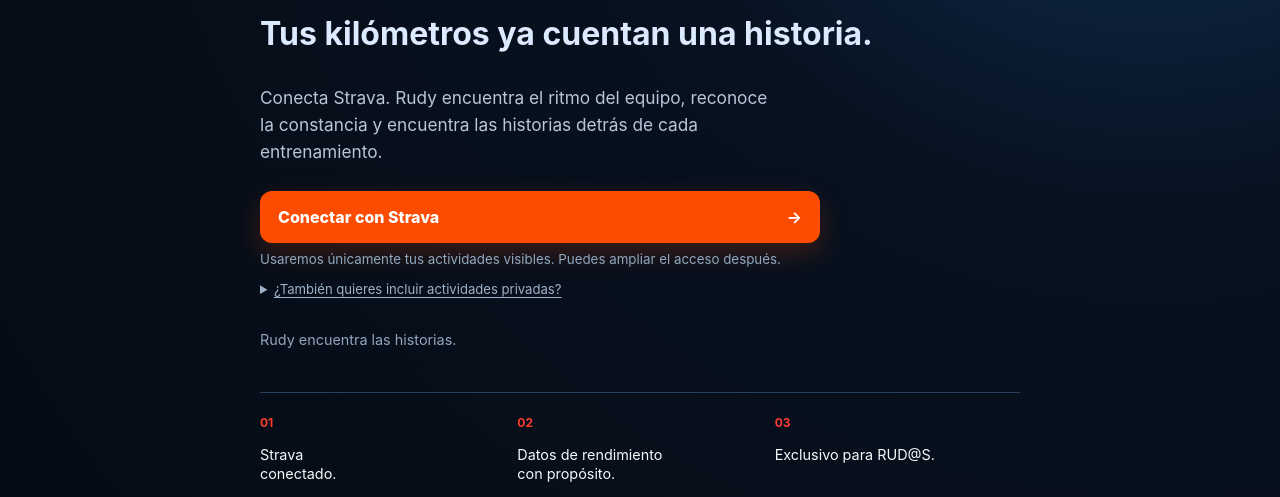
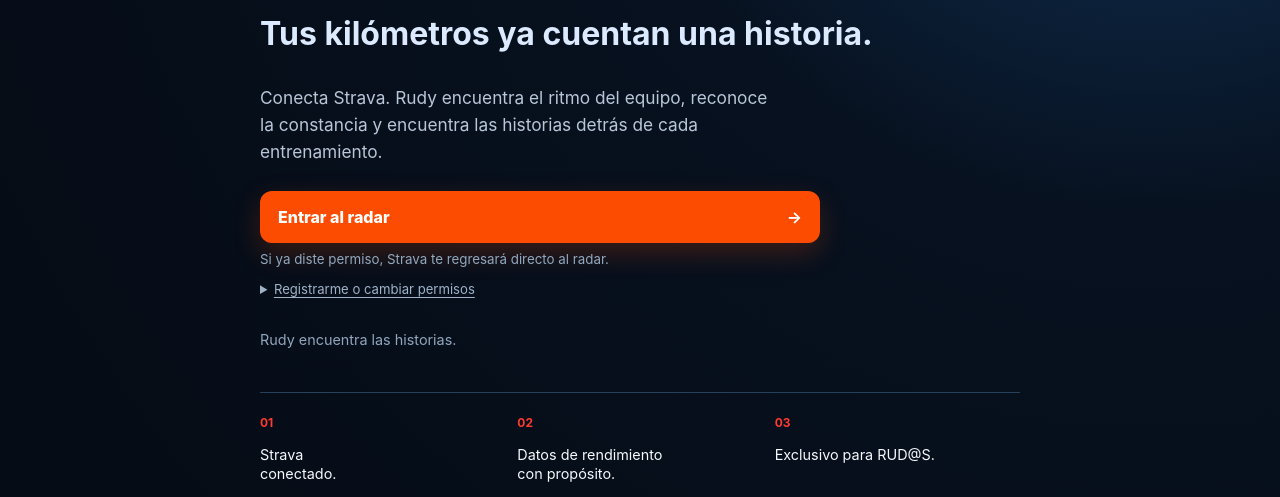
Before and after one commit to solrakmnk/rudyRadar, a FastAPI app: page / in a window 1280 px wide. Shown: the part 401-898 px from the top of the page. Run offline with FastAPI, Linux system fonts and the light colour scheme.

Commit message:
fix: separate Strava login from authorization

```diff
--- a/app/i18n.py
+++ b/app/i18n.py
@@ -7,7 +7,7 @@
 
 MESSAGES: dict[str, dict[str, str]] = {
     "es": {
-        "product": "Radar Rudo", "assistant": "Rudy encuentra las historias.", "connect": "Conectar con Strava", "connect_default_detail": "Usaremos únicamente tus actividades visibles. Puedes ampliar el acceso después.", "access_title": "¿También quieres incluir actividades privadas?", "access_explanation": "En la siguiente pantalla de Strava deja marcada “Ver datos sobre tus actividades”.", "visible_access": "Actividades visibles", "visible_access_detail": "Incluye Todos y Seguidores; excluye Solo tú.", "private_access": "Conectar incluyendo privadas", "private_access_detail": "Incluye también las actividades marcadas como Solo tú.", "recommended": "RECOMENDADO", "enable_private": "Incluir mis actividades privadas",
+        "product": "Radar Rudo", "assistant": "Rudy encuentra las historias.", "connect": "Conectar con Strava", "login": "Entrar al radar", "login_detail": "Si ya diste permiso, Strava te regresará directo al radar.", "register_or_permissions": "Registrarme o cambiar permisos", "register_visible": "Registrarme con actividades visibles", "connect_default_detail": "Usaremos únicamente tus actividades visibles. Puedes ampliar el acceso después.", "access_title": "¿También quieres incluir actividades privadas?", "access_explanation": "Estas opciones sí abren la pantalla de autorización de Strava.", "visible_access": "Actividades visibles", "visible_access_detail": "Incluye Todos y Seguidores; excluye Solo tú.", "private_access": "Registrarme incluyendo privadas", "private_access_detail": "Incluye también las actividades marcadas como Solo tú.", "recommended": "RECOMENDADO", "enable_private": "Incluir mis actividades privadas",
         "privacy": "Privacidad", "language_es": "ES", "language_en": "EN", "club_moving": "EL CLUB EN MOVIMIENTO",
         "hero": "Tus kilómetros ya cuentan una historia.", "intro": "Conecta Strava. Rudy encuentra el ritmo del equipo, reconoce la constancia y encuentra las historias detrás de cada entrenamiento.",
         "exclusive": "Exclusivo para RUD@S.", "activities": "Actividades", "distance": "Distancia", "active_days": "Días activos", "elevation": "Desnivel",
@@ -26,7 +26,7 @@
         "weekly_pulse": "PULSO DEL PERIODO", "vs_last_week": "vs. periodo anterior", "more_distance": "más kilómetros totales", "less_distance": "menos kilómetros totales", "same_distance": "mismo kilometraje total", "discipline_activity": "Actividad por disciplina", "biggest_distance_day": "Día con más distancia del equipo", "period_stories": "Historias del periodo", "your_summary": "TU RESUMEN", "total_period": "Total del periodo", "swim": "Natación", "open_water": "Aguas abiertas", "bike": "Bici", "run": "Carrera", "walk": "Caminata / Hiking", "strength": "Fuerza", "wellbeing": "Yoga / movilidad", "pace_per_100m": "ritmo /100 m", "pace_per_km": "ritmo /km", "average_speed": "velocidad media", "team_community": "Comunidad RUD@S", "team_participation": "Participación", "team_activity": "Actividad del equipo", "team_time": "Tiempo en movimiento", "team_distance": "Distancia compartida", "team_total": "en este periodo", "complementary_training": "Fuerza y bienestar", "your_longest_day": "Tu día con más distancia", "your_busiest_day": "Tu día con más actividad", "team_busiest_day": "El día que más se movió RUD@S", "team_discipline_days": "Los grandes días del equipo", "participants": "participantes", "sessions": "sesiones", "gym": "Gym", "no_story_yet": "La próxima actividad abre la historia de este periodo.", "weekday_0": "Lunes", "weekday_1": "Martes", "weekday_2": "Miércoles", "weekday_3": "Jueves", "weekday_4": "Viernes", "weekday_5": "Sábado", "weekday_6": "Domingo",
     },
     "en": {
-        "product": "Radar Rudo", "assistant": "Rudy finds the stories.", "connect": "Connect with Strava", "connect_default_detail": "We'll use only your visible activities. You can expand access later.", "access_title": "Also include private activities?", "access_explanation": "On the next Strava screen, keep “View data about your activities” checked.", "visible_access": "Visible activities", "visible_access_detail": "Includes Everyone and Followers; excludes Only You.", "private_access": "Connect including private activities", "private_access_detail": "Also includes activities marked Only You.", "recommended": "RECOMMENDED", "enable_private": "Include my private activities",
+        "product": "Radar Rudo", "assistant": "Rudy finds the stories.", "connect": "Connect with Strava", "login": "Enter the radar", "login_detail": "If you already granted access, Strava will return you directly to the radar.", "register_or_permissions": "Register or change permissions", "register_visible": "Register with visible activities", "connect_default_detail": "We'll use only your visible activities. You can expand access later.", "access_title": "Also include private activities?", "access_explanation": "These options open Strava's authorization screen.", "visible_access": "Visible activities", "visible_access_detail": "Includes Everyone and Followers; excludes Only You.", "private_access": "Register including private activities", "private_access_detail": "Also includes activities marked Only You.", "recommended": "RECOMMENDED", "enable_private": "Include my private activities",
         "privacy": "Privacy", "language_es": "ES", "language_en": "EN", "club_moving": "THE CLUB IN MOTION",
         "hero": "Your kilometers already tell a story.", "intro": "Connect Strava. Rudy finds the team's rhythm, recognizes consistency, and finds the stories behind every workout.",
         "exclusive": "Only for RUD@S.", "activities": "Activities", "distance": "Distance", "active_days": "Active days", "elevation": "Elevation",
--- a/app/main.py
+++ b/app/main.py
@@ -37,7 +37,10 @@
 @app.get("/health")
 def health(): return {"status":"ok"}
 @app.get("/",response_class=HTMLResponse)
-def index(request: Request): return templates.TemplateResponse(request,"index.html")
+def index(request: Request, db: Session = Depends(get_db)):
+    athlete_id=request.session.get("athlete_id")
+    athlete=db.get(Athlete,athlete_id) if athlete_id else None
+    return templates.TemplateResponse(request,"index.html",{"has_session":bool(athlete and athlete.is_active and athlete.is_club_member)})
 @app.get("/language/{locale}")
 def language(request: Request, locale: str, next: str = "/"):
     request.session["locale"] = locale if locale in SUPPORTED_LOCALES else DEFAULT_LOCALE
@@ -57,8 +60,10 @@
     request.session.clear()
     return RedirectResponse("/?deleted=1", status_code=303)
 @app.get("/auth/strava")
-def auth(request:Request, include_private:bool=False):
-    state=secrets.token_urlsafe(32); request.session["oauth_state"]=state; request.session["oauth_include_private"]=include_private; return RedirectResponse(StravaClient().authorization_url(state,include_private=include_private))
+def auth(request:Request, include_private:bool=False, mode:str="register"):
+    if mode == "login" and request.session.get("athlete_id"):
+        return RedirectResponse("/radar",status_code=303)
+    state=secrets.token_urlsafe(32); request.session["oauth_state"]=state; request.session["oauth_include_private"]=include_private; return RedirectResponse(StravaClient().authorization_url(state,include_private=include_private,force_approval=mode != "login"))
 @app.get("/auth/strava/callback",response_class=HTMLResponse)
 def callback(request:Request, code:str|None=None, state:str|None=None, error:str|None=None, scope:str|None=None, db:Session=Depends(get_db)):
     expected=request.session.pop("oauth_state",None)
--- a/app/services.py
+++ b/app/services.py
@@ -53,10 +53,10 @@
     base_url = "https://www.strava.com/api/v3"
     oauth_url = "https://www.strava.com/oauth"
     def __init__(self, client: httpx.Client | None = None): self.client = client or httpx.Client(timeout=15, follow_redirects=True)
-    def authorization_url(self, state: str, *, include_private: bool = False) -> str:
+    def authorization_url(self, state: str, *, include_private: bool = False, force_approval: bool = True) -> str:
         s = get_settings()
         scope = STRAVA_PRIVATE_SCOPE if include_private else STRAVA_VISIBLE_SCOPE
-        return str(httpx.URL(f"{self.oauth_url}/authorize", params={"client_id": s.strava_client_id, "redirect_uri": s.strava_redirect_uri, "response_type": "code", "approval_prompt": "force", "scope": scope, "state": state}))
+        return str(httpx.URL(f"{self.oauth_url}/authorize", params={"client_id": s.strava_client_id, "redirect_uri": s.strava_redirect_uri, "response_type": "code", "approval_prompt": "force" if force_approval else "auto", "scope": scope, "state": state}))
     def _request(self, method: str, path: str, **kwargs):
         try: r = self.client.request(method, f"{self.base_url}{path}", **kwargs)
         except httpx.TimeoutException as e: raise StravaError("Strava did not respond in time") from e
--- a/app/templates/index.html
+++ b/app/templates/index.html
@@ -1 +1 @@
-{% extends 'base.html' %}{% block body %}<main class="landing"><p class="team landing-team"><img class="landing-mark" src="/static/rudos-logo.png" alt="RUD@S"> RUD@S</p><p class="eyebrow">{{ t('club_moving') }}</p><h1>RADAR<br><i>RUDO</i></h1><p class="hero">{{ t('hero') }}</p><p class="intro">{{ t('intro') }}</p><section class="quick-connect" aria-label="{{ t('connect') }}"><a class="connect-primary" href="/auth/strava">{{ t('connect') }} <strong>→</strong></a><small>{{ t('connect_default_detail') }}</small><details class="access-choice"><summary>{{ t('access_title') }}</summary><p>{{ t('access_explanation') }}</p><a class="access-option" href="/auth/strava?include_private=true"><span><b>{{ t('private_access') }}</b><small>{{ t('private_access_detail') }}</small></span><strong>→</strong></a></details></section><p class="tagline">{{ t('assistant') }}</p><section class="promise"><div><b>01</b><p>Strava<br>conectado.</p></div><div><b>02</b><p>Datos de rendimiento<br>con propósito.</p></div><div><b>03</b><p>{{ t('exclusive') }}</p></div></section></main>{% endblock %}
+{% extends 'base.html' %}{% block body %}<main class="landing"><p class="team landing-team"><img class="landing-mark" src="/static/rudos-logo.png" alt="RUD@S"> RUD@S</p><p class="eyebrow">{{ t('club_moving') }}</p><h1>RADAR<br><i>RUDO</i></h1><p class="hero">{{ t('hero') }}</p><p class="intro">{{ t('intro') }}</p><section class="quick-connect" aria-label="{{ t('login') }}"><a class="connect-primary" href="{% if has_session %}/radar{% else %}/auth/strava?mode=login{% endif %}">{{ t('login') }} <strong>→</strong></a><small>{{ t('login_detail') }}</small><details class="access-choice"><summary>{{ t('register_or_permissions') }}</summary><p>{{ t('access_explanation') }}</p><a class="access-option" href="/auth/strava"><span><b>{{ t('register_visible') }}</b><small>{{ t('visible_access_detail') }}</small></span><strong>→</strong></a><a class="access-option" href="/auth/strava?include_private=true"><span><b>{{ t('private_access') }}</b><small>{{ t('private_access_detail') }}</small></span><strong>→</strong></a></details></section><p class="tagline">{{ t('assistant') }}</p><section class="promise"><div><b>01</b><p>Strava<br>conectado.</p></div><div><b>02</b><p>Datos de rendimiento<br>con propósito.</p></div><div><b>03</b><p>{{ t('exclusive') }}</p></div></section></main>{% endblock %}
```
Also changed, not shown: tests/test_services.py (+5 -0 lines).
